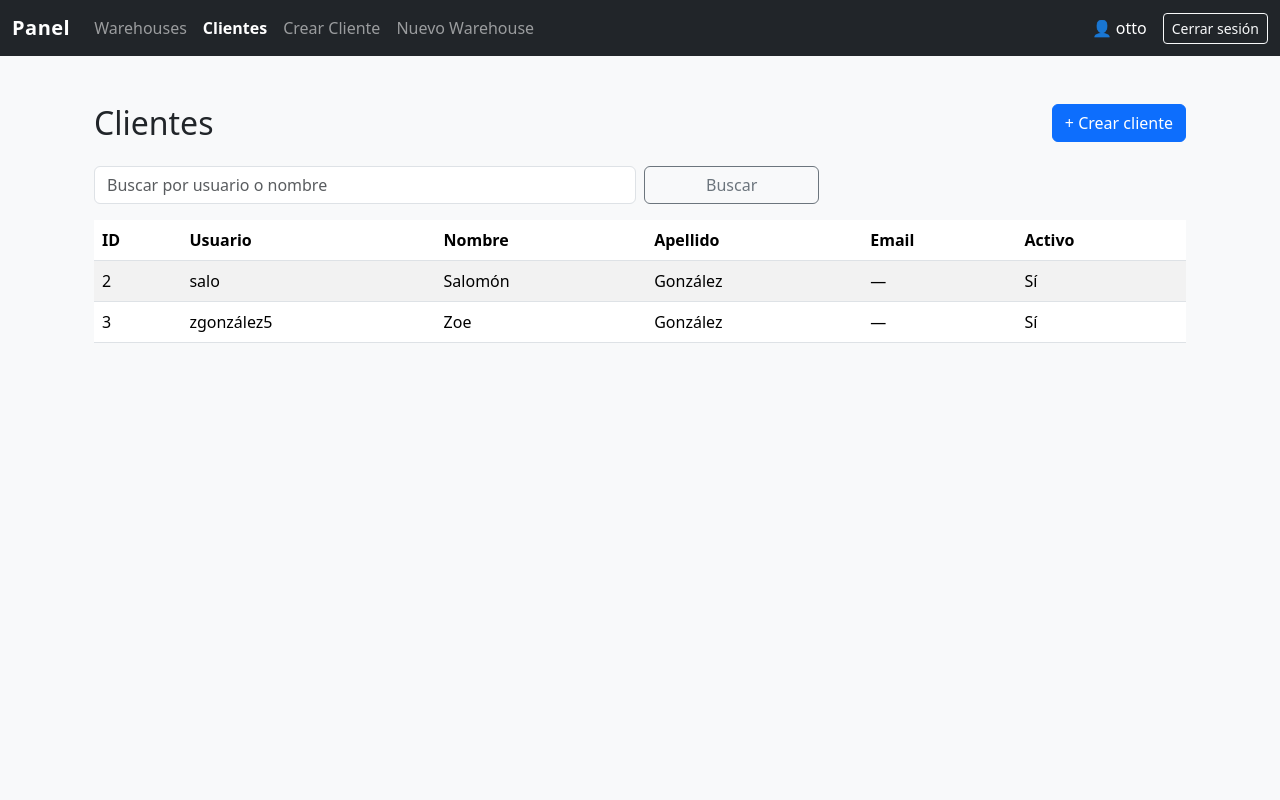
After one commit to wrldottoDev/amvarmarV2, a Django app: page /panel/clients/ in a window 1280 px wide. The commit adds this page. Run offline with Django 5.2, Linux system fonts and the light colour scheme; a user stored in the database is signed in; data comes from the database, SQL or seed files in the repository; both versions use the stored data as it was after the commit.

Commit message:
\Ulimo commit del dia

```diff
--- a/core/forms.py
+++ b/core/forms.py
@@ -31,3 +31,8 @@ class PieceForm(forms.ModelForm):
     class Meta:
         model = PieceWarehouse
         fields = ["type_of", "quantity", "description"]
+
+class QuickClientForm(forms.Form):
+    first_name = forms.CharField(label="Nombre", max_length=30)
+    last_name = forms.CharField(label="Apellido", max_length=30)
+    email = forms.EmailField(label="Email", required=False)
--- a/core/urls.py
+++ b/core/urls.py
@@ -18,4 +18,8 @@ urlpatterns = [
     path('admin-panel/<str:wr_number>/pieces/add/', views.add_piece, name='add_piece'),
     path('admin-panel/pieces/<int:pk>/edit/', views.edit_piece, name='edit_piece'),
     path('admin-panel/pieces/<int:pk>/delete/', views.delete_piece, name='delete_piece'),
+
+    # Clientes (usuarios no staff)
+    path("panel/clients/", views.clients_list, name="clients_list"),
+    path("panel/clients/quick-create/", views.quick_create_client, name="quick_create_client"),
 ]
--- a/core/views.py
+++ b/core/views.py
@@ -1,18 +1,15 @@
-# core/views.py
+from django.db import transaction
 from django.shortcuts import render, redirect, get_object_or_404
 from django.contrib.auth.decorators import login_required
 from django.contrib.auth import authenticate, login as auth_login, logout as auth_logout
 from django.http import Http404, HttpResponse
 from django.contrib.auth.models import User
 from django.contrib import messages
+from core.utils import generate_user, generate_password
+from core.models import Warehouse, PieceWarehouse
+from core.forms import WarehouseForm, PieceForm, QuickClientForm
 
-from core.models import Warehouse, PieceWarehouse
-from core.forms import WarehouseForm, PieceForm
-
-
-# --------------------------
-# AUTH VIEWS (tus originales)
-# --------------------------
+# AUTH VIEWS
 
 def login_view(request):
     if request.user.is_authenticated:
@@ -44,9 +41,7 @@ def index(request):
     return render(request, "client_panel.html", {"username": username})
 
 
-# --------------------------------
-# PANEL ADMIN (manteniendo lo tuyo)
-# --------------------------------
+# PANEL ADMIN
 
 @login_required(login_url='login')
 def admin_panel(request):
@@ -61,15 +56,11 @@ def admin_panel(request):
     })
 
 
-# ----------------------------
-# CRUD de Warehouses (básico)
-# ----------------------------
+# CRUD de Warehouses
 
 @login_required(login_url='login')
 def warehouse_detail(request, wr_number):
-    """
-    Ver detalles de un Warehouse (y sus piezas) + formulario para agregar pieza.
-    """
+
     if not request.user.is_staff:
         return redirect("index")
 
@@ -88,9 +79,6 @@ def warehouse_detail(request, wr_number):
 
 @login_required(login_url='login')
 def delete_warehouse(request, wr_number):
-    """
-    Eliminar un warehouse con confirmación.
-    """
     if not request.user.is_staff:
         return redirect("index")
 
@@ -152,9 +140,8 @@ def edit_warehouse(request, wr_number):
         'warehouse': warehouse,
     })
 
-# ----------------------------
+
 # CRUD de PieceWarehouse
-# ----------------------------
 
 @login_required(login_url='login')
 def add_piece(request, wr_number):
@@ -167,7 +154,7 @@ def add_piece(request, wr_number):
         form = PieceForm(request.POST)
         if form.is_valid():
             piece = form.save(commit=False)
-            piece.warehouse = warehouse  # ← lo fijamos aquí
+            piece.warehouse = warehouse
             piece.save()
             messages.success(request, "Pieza agregada correctamente.")
             return redirect('warehouse_detail', wr_number=wr_number)
@@ -226,3 +213,79 @@ def delete_piece(request, pk):
         return redirect('warehouse_detail', wr_number=wr_number)
 
     return render(request, 'confirm_delete.html', {'warehouse': piece.warehouse, 'piece': piece})
+
+
+@login_required(login_url='login')
+def clients_list(request):
+    """
+    Base de datos de clientes (usuarios que NO son staff).
+    """
+    if not request.user.is_staff:
+        return redirect("index")
+
+    q = request.GET.get("q", "").strip()
+    clients = User.objects.filter(is_staff=False).order_by("id")
+    if q:
+        clients = clients.filter(username__icontains=q) | clients.filter(first_name__icontains=q) | clients.filter(last_name__icontains=q)
+
+    return render(request, "panel/clients_list.html", {
+        "clients": clients,
+        "q": q,
+    })
+
+
+@login_required(login_url='login')
+@transaction.atomic
+def quick_create_client(request):
+    """
+    Crear cliente rápido: solo nombre y apellido.
+    Genera username y password automáticamente.
+    """
+    if not request.user.is_staff:
+        return redirect("index")
+
+    if request.method == "POST":
+        form = QuickClientForm(request.POST)
+        if form.is_valid():
+            first = form.cleaned_data["first_name"].strip()
+            last = form.cleaned_data["last_name"].strip()
+
+            # Generar username base con tu helper
+            base_username = generate_user(first, last)  # p. ej. "ogonzalez7"
+            username = base_username
+
+            # Asegurar unicidad
+            attempt = 0
+            while User.objects.filter(username=username).exists():
+                attempt += 1
+                # añade un dígito o sufijo incremental
+                username = f"{base_username}{attempt}"
+
+            # Generar password
+            password = generate_password()
+
+            # Crear usuario cliente
+            user = User.objects.create_user(
+                username=username,
+                password=password,
+                first_name=first,
+                last_name=last,
+                is_active=True,
+                is_staff=False,   # Cliente, no staff
+            )
+            # Si incluyes email en el form:
+            # user.email = form.cleaned_data.get("email", "")
+            # user.save(update_fields=["email"])
+
+            messages.success(
+                request,
+                f"Cliente creado: usuario '{username}'. Guarda esta contraseña (solo se muestra una vez): {password}"
+            )
+            # Redirige al listado (o a un detalle si luego lo agregas)
+            return redirect("clients_list")
+    else:
+        form = QuickClientForm()
+
+    return render(request, "panel/quick_client_form.html", {
+        "form": form
+    })
--- a/templates/admin_panel.html
+++ b/templates/admin_panel.html
@@ -1,4 +1,4 @@
-{% extends "base.html" %}
+{% extends "panel/base.html" %}
 {% block content %}
 <div class="container mt-4">
   <h1 class="mb-4">Panel de Administración</h1>
--- a/templates/confirm_delete.html
+++ b/templates/confirm_delete.html
@@ -1,4 +1,4 @@
-{% extends "base.html" %}
+{% extends "panel/base.html" %}
 {% block content %}
 <div class="container mt-4">
   <h2>¿Eliminar Warehouse {{ warehouse.wr_number }}?</h2>
--- /dev/null
+++ b/templates/panel/base.html
@@ -0,0 +1,108 @@
+{% load static %}
+<!doctype html>
+<html lang="es">
+<head>
+  <meta charset="utf-8">
+  <meta name="viewport" content="width=device-width, initial-scale=1">
+  <title>{% block title %}Panel Administrativo{% endblock %}</title>
+
+  <!-- Bootstrap CSS -->
+  <link href="https://cdn.jsdelivr.net/npm/bootstrap@5.3.3/dist/css/bootstrap.min.css" rel="stylesheet">
+
+  <!-- Favicon (opcional) -->
+  <link rel="icon" href="{% static 'favicon.ico' %}" />
+
+  <style>
+    body {
+      background-color: #f8f9fa;
+      min-height: 100vh;
+      display: flex;
+      flex-direction: column;
+    }
+
+    main {
+      flex: 1;
+      padding-bottom: 2rem;
+    }
+
+    footer {
+      background: #212529;
+      color: #aaa;
+      text-align: center;
+      padding: 1rem 0;
+      margin-top: auto;
+    }
+
+    .navbar-brand {
+      font-weight: 600;
+      letter-spacing: 0.5px;
+    }
+
+    .nav-link.active {
+      font-weight: 600;
+      color: #fff !important;
+    }
+  </style>
+</head>
+
+<body>
+
+  <!-- Navbar -->
+  <nav class="navbar navbar-expand-lg navbar-dark bg-dark">
+    <div class="container-fluid">
+      <a class="navbar-brand" href="{% url 'admin_panel' %}">Panel</a>
+      <button class="navbar-toggler" type="button" data-bs-toggle="collapse" data-bs-target="#navbarNav">
+        <span class="navbar-toggler-icon"></span>
+      </button>
+
+      <div class="collapse navbar-collapse" id="navbarNav">
+        <ul class="navbar-nav me-auto">
+          <li class="nav-item">
+            <a class="nav-link {% if request.resolver_match.url_name == 'admin_panel' %}active{% endif %}" href="{% url 'admin_panel' %}">Warehouses</a>
+          </li>
+          <li class="nav-item">
+            <a class="nav-link {% if request.resolver_match.url_name == 'clients_list' %}active{% endif %}" href="{% url 'clients_list' %}">Clientes</a>
+          </li>
+          <li class="nav-item">
+            <a class="nav-link {% if request.resolver_match.url_name == 'quick_create_client' %}active{% endif %}" href="{% url 'quick_create_client' %}">Crear Cliente</a>
+          </li>
+          <li class="nav-item">
+            <a class="nav-link {% if request.resolver_match.url_name == 'create_warehouse' %}active{% endif %}" href="{% url 'create_warehouse' %}">Nuevo Warehouse</a>
+          </li>
+        </ul>
+
+        <span class="navbar-text text-white me-3">
+          👤 {{ request.user.username }}
+        </span>
+
+        <form method="post" action="{% url 'logout' %}" class="d-inline">
+          {% csrf_token %}
+          <button class="btn btn-outline-light btn-sm" type="submit">Cerrar sesión</button>
+        </form>
+      </div>
+    </div>
+  </nav>
+
+  <!-- Mensajes (alerts) -->
+  {% if messages %}
+  <div class="container mt-3">
+    {% for message in messages %}
+      <div class="alert alert-{{ message.tags }} alert-dismissible fade show" role="alert">
+        {{ message }}
+        <button type="button" class="btn-close" data-bs-dismiss="alert"></button>
+      </div>
+    {% endfor %}
+  </div>
+  {% endif %}
+
+  <!-- Contenido principal -->
+  <main class="container mt-4">
+    {% block content %}
+    {% endblock %}
+  </main>
+
+
+  <!-- Bootstrap JS -->
+  <script src="https://cdn.jsdelivr.net/npm/bootstrap@5.3.3/dist/js/bootstrap.bundle.min.js"></script>
+</body>
+</html>
--- /dev/null
+++ b/templates/panel/clients_list.html
@@ -0,0 +1,48 @@
+{% extends "panel/base.html" %}
+{% block title %}Clientes{% endblock %}
+{% block content %}
+<div class="container mt-4">
+  <div class="d-flex justify-content-between align-items-center">
+    <h2 class="mb-0">Clientes</h2>
+    <a class="btn btn-primary" href="{% url 'quick_create_client' %}">+ Crear cliente</a>
+  </div>
+
+  <form class="row g-2 mt-3 mb-3" method="get">
+    <div class="col-md-6">
+      <input type="text" class="form-control" name="q" placeholder="Buscar por usuario o nombre" value="{{ q }}">
+    </div>
+    <div class="col-md-2 d-grid">
+      <button class="btn btn-outline-secondary" type="submit">Buscar</button>
+    </div>
+  </form>
+
+  <div class="table-responsive">
+    <table class="table table-striped align-middle">
+      <thead>
+        <tr>
+          <th>ID</th>
+          <th>Usuario</th>
+          <th>Nombre</th>
+          <th>Apellido</th>
+          <th>Email</th>
+          <th>Activo</th>
+        </tr>
+      </thead>
+      <tbody>
+        {% for u in clients %}
+        <tr>
+          <td>{{ u.id }}</td>
+          <td>{{ u.username }}</td>
+          <td>{{ u.first_name }}</td>
+          <td>{{ u.last_name }}</td>
+          <td>{{ u.email|default:"—" }}</td>
+          <td>{{ u.is_active|yesno:"Sí,No" }}</td>
+        </tr>
+        {% empty %}
+        <tr><td colspan="6" class="text-center text-muted">Sin clientes</td></tr>
+        {% endfor %}
+      </tbody>
+    </table>
+  </div>
+</div>
+{% endblock %}
--- a/templates/piece_form.html
+++ b/templates/piece_form.html
@@ -1,4 +1,4 @@
-{% extends "base.html" %}
+{% extends "panel/base.html" %}
 {% block content %}
 <div class="container mt-4">
   <h3>Editar pieza — Warehouse {{ warehouse.wr_number }}</h3>
--- a/templates/warehouse_detail.html
+++ b/templates/warehouse_detail.html
@@ -1,4 +1,4 @@
-{% extends "base.html" %}
+{% extends "panel/base.html" %}
 {% block content %}
 <div class="container mt-4">
   <h2>WR{{ warehouse.wr_number }}</h2>
--- a/templates/warehouse_form.html
+++ b/templates/warehouse_form.html
@@ -1,4 +1,4 @@
-{% extends "base.html" %}
+{% extends "panel/base.html" %}
 {% block content %}
 <div class="container mt-4">
   <h2>{{ is_edit|yesno:"Editar Warehouse,Crear nuevo Warehouse" }}</h2>
```
Also changed, not shown: templates/panel/quick_client_form.html (added, +36 -0 lines), db.sqlite3.
